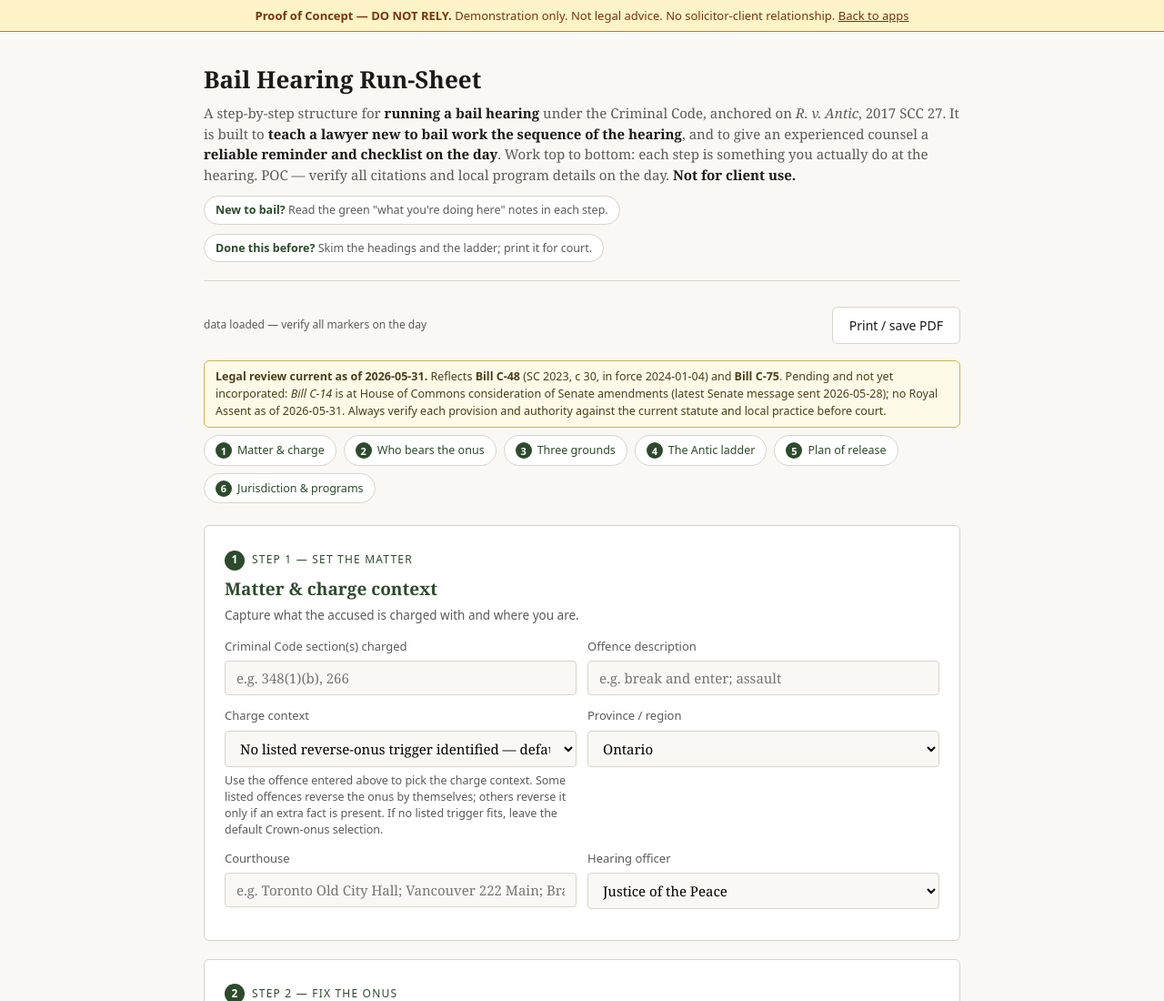
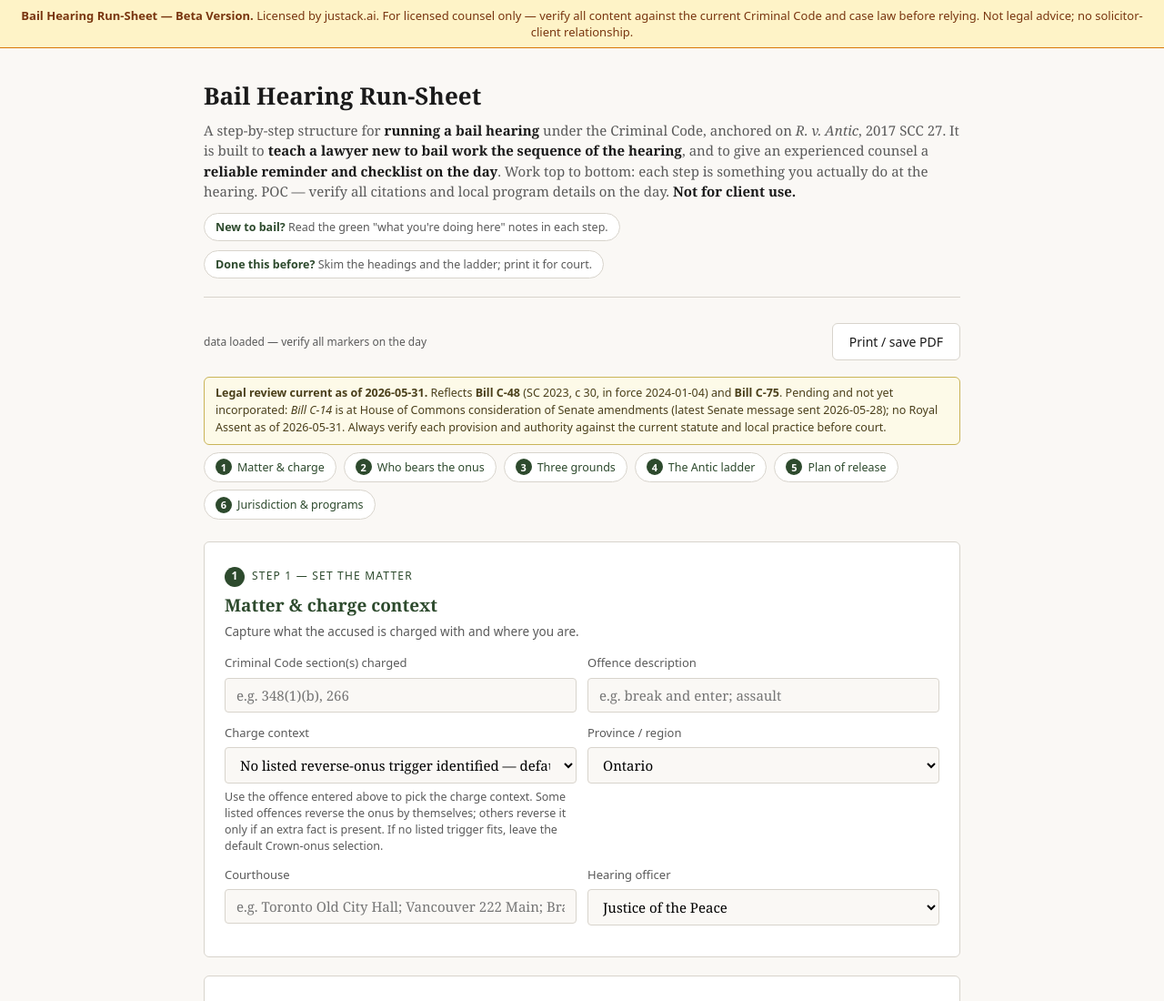
Before and after one commit to mjbryant66/instructit-poc, a plain HTML site: page apps/bail-hearing/index.html in a window 1280 px wide. Shown: the top 1100 px of the page at 91% size. Drawn offline with Linux system fonts and the light colour scheme.

Commit message:
Use beta banner for bail run-sheet

```diff
--- a/apps/bail-hearing/index.html
+++ b/apps/bail-hearing/index.html
@@ -134,7 +134,7 @@
 </style>
 </head>
 <body>
-<div style="background:#fef3c7;border-bottom:1px solid #d97706;padding:8px 16px;font:13px/1.4 ui-sans-serif,system-ui,sans-serif;color:#78350f;text-align:center;"><strong>Proof of Concept — DO NOT RELY.</strong> Demonstration only. Not legal advice. No solicitor-client relationship. <a href="/" style="color:#78350f;">Back to apps</a></div>
+<div style="background:#fef3c7;border-bottom:1px solid #d97706;padding:8px 16px;font:13px/1.4 ui-sans-serif,system-ui,sans-serif;color:#78350f;text-align:center;"><strong>Bail Hearing Run-Sheet — Beta Version.</strong> Licensed by justack.ai. For licensed counsel only — verify all content against the current Criminal Code and case law before relying. Not legal advice; no solicitor-client relationship.</div>
 <div class="wrap">
  <header>
  <h1>Bail Hearing Run-Sheet</h1>
```
